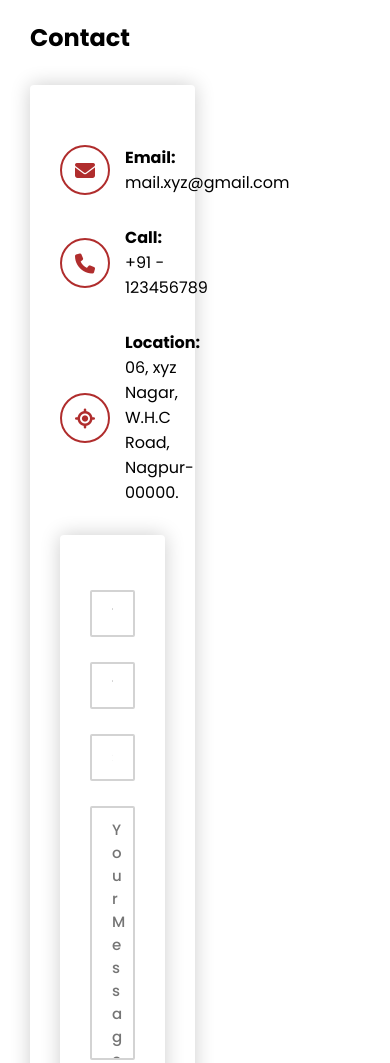
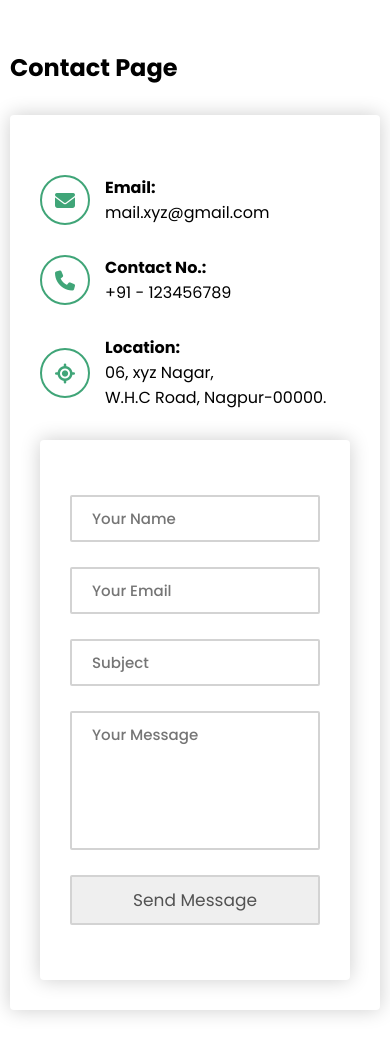
Before and after one commit to vaishnavishahakar/icp-8-assignment-19, a plain HTML site: page Index.html in a window 390 px wide. Shown: the top 1063 px of the page. Drawn offline with Linux system fonts and the light colour scheme.

Commit message:
Add responsive to the page

```diff
--- a/Index.html
+++ b/Index.html
@@ -9,7 +9,7 @@
 </head>
 <body>
     <section id="contact">
-        <h1 class="sub-heading">Contact</h1>
+        <h1 class="sub-heading">Contact  Page</h1>
 
         <div class="contact-row">
             <div class="contact-left">
@@ -28,7 +28,7 @@
                         <i class="fa-solid fa-phone"></i>
                     </div>
                     <div class="info">
-                        <h4>Call:</h4>
+                        <h4>Contact No.:</h4>
                         <p>+91 - 123456789</p>
                     </div>
                 </div>
@@ -48,7 +48,7 @@
                         <input type="text" name="name" id="name" placeholder="Your Name">
                         <input type="email" name="email" id="email" placeholder="Your Email">
                         <input type="text" name="Subject" id="Subject" placeholder="Subject">
-                        <textarea name="msg" id="msg" rows="10" placeholder="Your Message"></textarea>
+                        <textarea name="msg" id="msg" rows="5" placeholder="Your Message"></textarea>
                         <input type="submit" value="Send Message">
                     </form>
                 </div>
--- a/style.css
+++ b/style.css
@@ -1,4 +1,4 @@
-@import url('https://fonts.googleapis.com/css2?family=Poppins:ital,wght@0,300;0,400;0,500;0,600;0,700;0,800;0,900;1,300;1,400;1,500;1,600;1,700;1,800;1,900&display=swap');
+ @import url('https://fonts.googleapis.com/css2?family=Poppins:ital,wght@0,300;0,400;0,500;0,600;0,700;0,800;0,900;1,300;1,400;1,500;1,600;1,700;1,800;1,900&display=swap');
 
 *{
     margin: 0;
@@ -38,11 +38,11 @@
     width: 50px;
     height: 50px;
     border-radius: 50%;
-    border: 2px solid #b02d2d;
+    border: 2px solid #40A578;
     text-align: center;
     line-height: 47px;
     font-size: 20px;
-    color: #b02d2d;
+    color: #40A578;
     transition: 0.5s;
 }
 
@@ -73,7 +73,7 @@
 
 #contact .contact-row .contact-right input:focus,
 #contact .contact-row .contact-right textarea:focus{
-    border: 2px solid #b02d2d;
+    border: 2px solid #40A578;
 }
 
 #contact .contact-row .contact-right input[type=submit]{
@@ -83,7 +83,36 @@
 }
 
 #contact .contact-row .contact-right input[type=submit]:hover{
-    background-color: #b02d2d;
+    background-color: #40A578;
     color: #f7f7f7;
-    border: #b02d2d;
+    border: #40A578;
 }
+
+/* Small Devices  */
+@media screen and (max-width: 600px){
+    #contact{
+        padding: 50px 10px;
+    }
+    #contact .contact-row .contact-left{
+        min-width: 100%;
+    }
+}
+
+/* Normal Devices  */
+@media screen and (min-width: 601px) and (max-width: 768px){
+    #contact .contact-row .contact-left{
+        min-width: 100%;
+    }
+}
+
+/* Tablets Devices  */
+@media screen and (min-width: 769px) and (max-width: 992px){
+    #contact{
+        padding: 50px;
+    }
+
+    #contact .contact-row{
+        flex-direction: column;
+        gap: 10px;
+    }
+}
```
